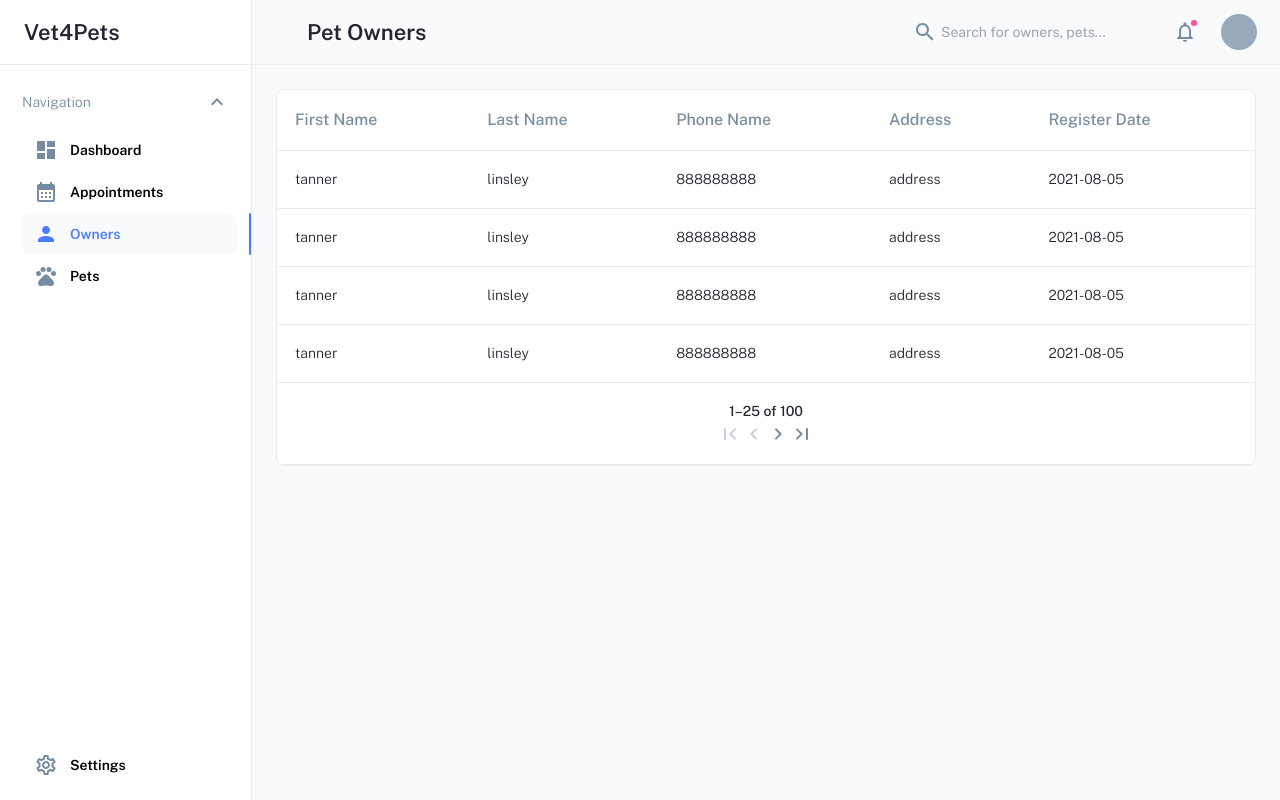
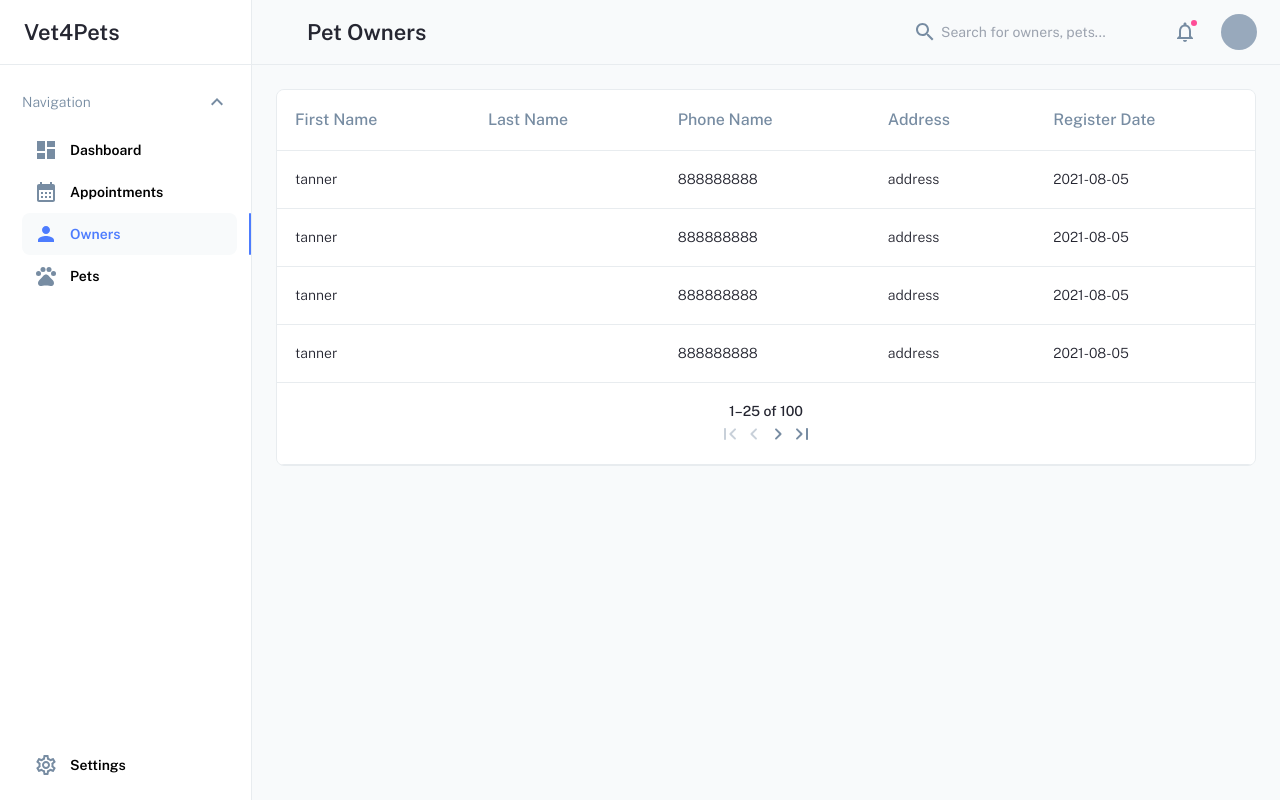
Before and after one commit to everydaycode20/vet4pets, a React (Vite) app in the folder client_/: page /owners in a window 1280 px wide. Built offline with nearby package versions, Linux system fonts and the light colour scheme.

Commit message:
update owners page

```diff
--- a/client_/src/routes/owners/owners.tsx
+++ b/client_/src/routes/owners/owners.tsx
@@ -1,8 +1,11 @@
-import { useReducer, useState } from "react";
+import { useReducer, useState, useMemo } from "react";
 import {
-  createColumnHelper,
+  ColumnDef,
   flexRender,
   getCoreRowModel,
+  getSortedRowModel,
+  SortingFn,
+  SortingState,
   useReactTable,
 } from "@tanstack/react-table";
 import { TablePagination } from "@mui/base/TablePagination";
@@ -12,7 +15,11 @@ import LastPageRoundedIcon from "@mui/icons-material/LastPageRounded";
 import ChevronLeftRoundedIcon from "@mui/icons-material/ChevronLeftRounded";
 import ChevronRightRoundedIcon from "@mui/icons-material/ChevronRightRounded";
 
+import ArrowDownwardOutlinedIcon from "@mui/icons-material/ArrowDownwardOutlined";
+import JoinClasses from "../../utils/join-classes";
+
 import "./table.scss";
+import styles from "./table.module.scss";
 
 type Person = {
   firstName: string;
@@ -53,36 +60,46 @@ const defaultData: Person[] = [
   },
 ];
 
-const columnHelper = createColumnHelper<Person>();
-
-const columns = [
-  columnHelper.accessor("firstName", {
-    cell: (info) => info.getValue(),
-    header: () => <span>First Name</span>,
-  }),
-  columnHelper.accessor((row) => row.lastName, {
-    id: "lastName",
-    cell: (info) => <span>{info.getValue()}</span>,
-    header: () => <span>Last Name</span>,
-  }),
-  columnHelper.accessor("phone", {
-    cell: (info) => info.getValue(),
-    header: () => <span>Phone Name</span>,
-  }),
-  columnHelper.accessor("address", {
-    cell: (info) => info.getValue(),
-    header: () => <span>Address</span>,
-  }),
-  columnHelper.accessor("registerDate", {
-    cell: (info) => info.getValue(),
-    header: () => <span>Register Date</span>,
-  }),
-];
-
 export default function Owner() {
   const [data, _setData] = useState(() => [...defaultData]);
 
   const [page, setPage] = useState(0);
+
+  const [sorting, setSorting] = useState<SortingState>([]);
+
+  const columns = useMemo<ColumnDef<Person>[]>(
+    () => [
+      {
+        accessorKey: "firstName",
+        cell: (info) => info.getValue(),
+        header: () => <span>First Name</span>,
+      },
+      {
+        accessorFn: (row) => row.lastName,
+        accessorKey: "lastName",
+        cell: (info) => {
+          info.getValue();
+        },
+        header: () => <span>Last Name</span>,
+      },
+      {
+        accessorKey: "phone",
+        cell: (info) => info.getValue(),
+        header: () => <span>Phone Name</span>,
+      },
+      {
+        accessorKey: "address",
+        cell: (info) => info.getValue(),
+        header: () => <span>Address</span>,
+      },
+      {
+        accessorKey: "registerDate",
+        cell: (info) => info.getValue(),
+        header: () => <span>Register Date</span>,
+      },
+    ],
+    []
+  );
 
   const handleChangePage = (
     _: React.MouseEvent<HTMLButtonElement> | null,
@@ -95,8 +112,14 @@ export default function Owner() {
 
   const table = useReactTable({
     data,
+    debugTable: true,
     columns,
     getCoreRowModel: getCoreRowModel(),
+    getSortedRowModel: getSortedRowModel(),
+    onSortingChange: setSorting,
+    state: {
+      sorting,
+    },
   });
 
   return (
@@ -107,12 +130,43 @@ export default function Owner() {
             <tr key={headerGroup.id}>
               {headerGroup.headers.map((header) => (
                 <th key={header.id}>
-                  {header.isPlaceholder
-                    ? null
-                    : flexRender(
+                  {header.isPlaceholder ? null : (
+                    <div
+                      tabIndex={0}
+                      role="button"
+                      onClick={header.column.getToggleSortingHandler()}
+                      className={JoinClasses(
+                        "flex ",
+                        header.column.getCanSort()
+                          ? "cursor-pointer select-none"
+                          : ""
+                      )}
+                    >
+                      {flexRender(
                         header.column.columnDef.header,
                         header.getContext()
                       )}
+
+                      {{
+                        asc: (
+                          <ArrowDownwardOutlinedIcon
+                            className=""
+                            aria-hidden={true}
+                            focusable={false}
+                          />
+                        ),
+                        desc: (
+                          <ArrowDownwardOutlinedIcon
+                            className=""
+                            aria-hidden={true}
+                            focusable={false}
+                          />
+                        ),
+                      }[header.column.getIsSorted() as string] ?? (
+                        <div className={JoinClasses("", styles["sorting-arrow-placeholder"])} />
+                      )}
+                    </div>
+                  )}
                 </th>
               ))}
             </tr>
--- /dev/null
+++ b/client_/src/routes/owners/table.module.scss
@@ -0,0 +1,4 @@
+.sorting-arrow-placeholder {
+  width: 24px;
+  height: 24px;
+}
```
